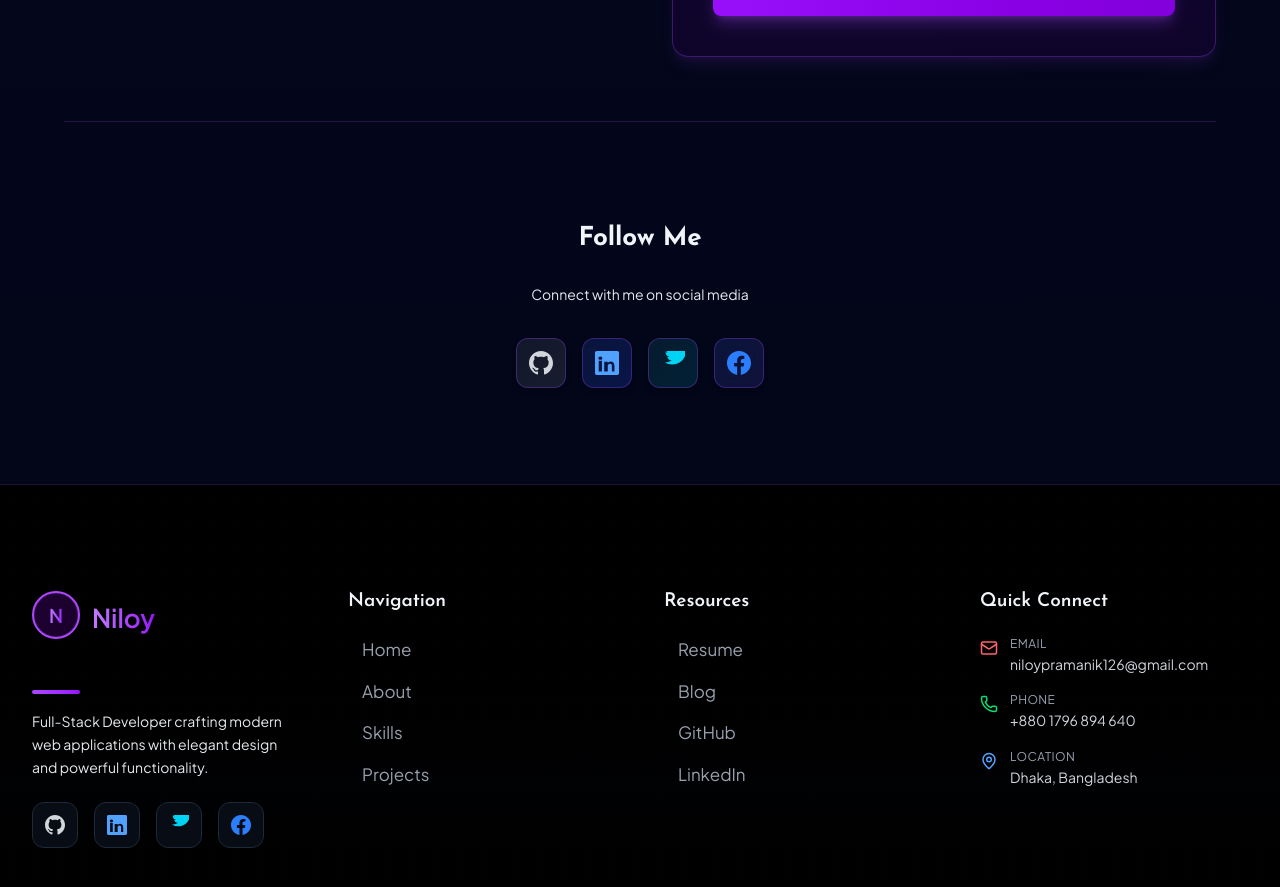
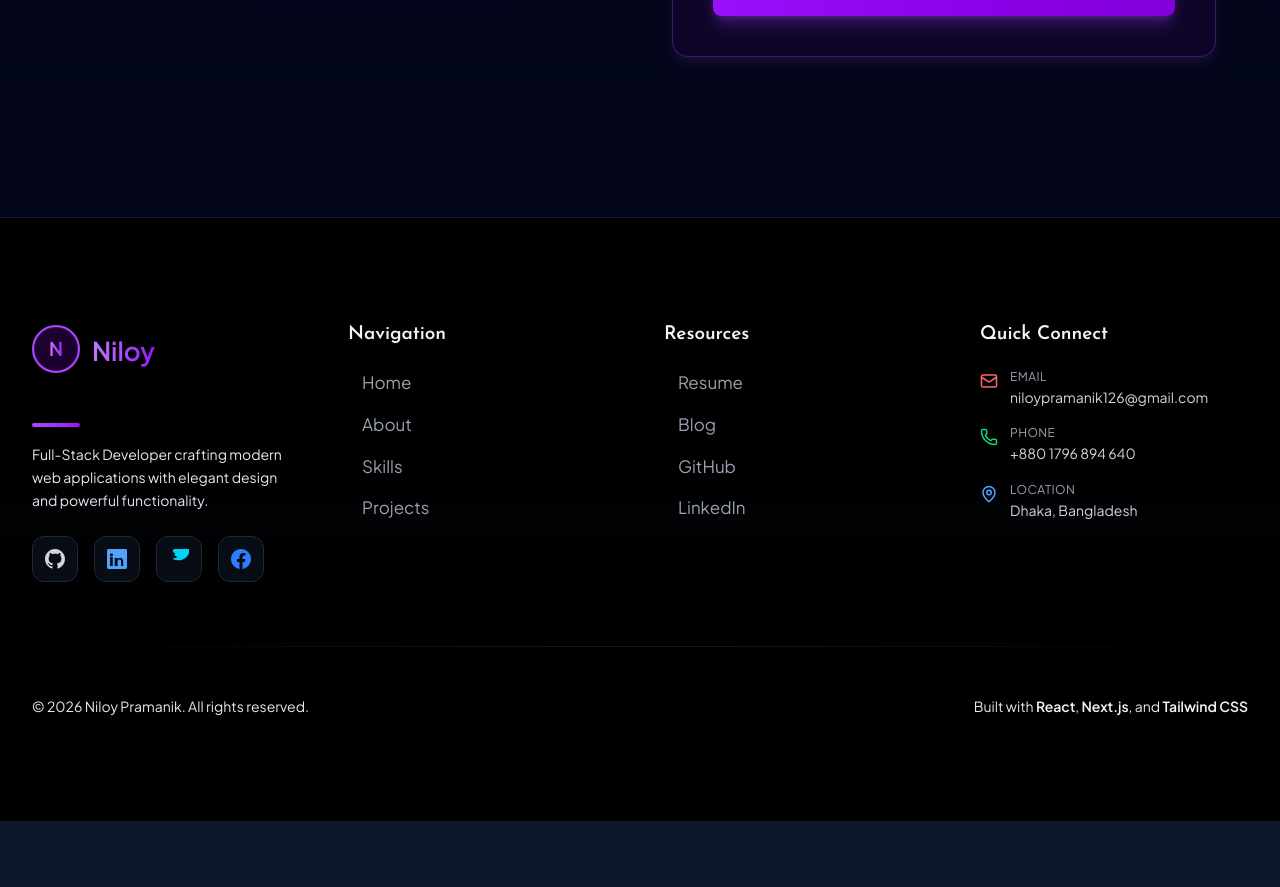
Before and after one commit to Niloy-Pramanik/My-Portfolio-Website, a Next.js app: page / in a window 1280 px wide. Shown: the part 10260-11147 px from the top of the page. After the commit the page ends 11081 px from the top, so only its background shows below. Built offline with nearby package versions, Linux system fonts and the light colour scheme.

Commit message:
fix: remove Follow Me section from Contact Information column - fix desktop alignment

```diff
--- a/src/components/ContactSection.tsx
+++ b/src/components/ContactSection.tsx
@@ -37,7 +37,7 @@ export function ContactSection() {
         <div className="grid grid-cols-1 lg:grid-cols-2 gap-6 sm:gap-10 md:gap-16 mb-16 items-start">
           {/* Contact Info Section */}
           <motion.div
-            className="flex flex-col space-y-6 h-full"
+            className="flex flex-col space-y-6"
             initial={{ opacity: 0, x: -20 }}
             whileInView={{ opacity: 1, x: 0 }}
             viewport={{ once: true }}
@@ -100,7 +100,7 @@ export function ContactSection() {
 
           {/* Contact Form Section */}
           <motion.form
-            className="space-y-6 bg-purple-950/20 p-8 md:p-10 rounded-2xl border border-purple-500/30 backdrop-blur-sm shadow-lg shadow-purple-500/10 h-full"
+            className="space-y-6 bg-purple-950/20 p-8 md:p-10 rounded-2xl border border-purple-500/30 backdrop-blur-sm shadow-lg shadow-purple-500/10"
             initial={{ opacity: 0, x: 20 }}
             whileInView={{ opacity: 1, x: 0 }}
             viewport={{ once: true }}
@@ -189,79 +189,6 @@ export function ContactSection() {
             </motion.button>
           </motion.form>
         </div>
-
-        {/* Follow Me Section - Full Width Below Grid */}
-        <motion.div
-          className="mt-16 pt-16 border-t border-purple-500/20"
-          initial={{ opacity: 0, y: 20 }}
-          whileInView={{ opacity: 1, y: 0 }}
-          viewport={{ once: true }}
-          transition={{ delay: 0.4 }}
-        >
-          <div className="text-center mb-8">
-            <h3 className="text-2xl sm:text-3xl font-bold text-white mb-2">Follow Me</h3>
-            <p className="text-slate-400 text-sm md:text-base">Connect with me on social media</p>
-          </div>
-
-          <div className="flex justify-center gap-4 flex-wrap">
-            {[
-              {
-                label: 'GitHub',
-                link: 'https://github.com/Niloy-Pramanik',
-                svg: (<svg viewBox="0 0 24 24" fill="currentColor" className="w-6 h-6"><path d="M12 0c-6.626 0-12 5.373-12 12 0 5.302 3.438 9.8 8.207 11.387.599.111.793-.261.793-.577v-2.234c-3.338.726-4.033-1.416-4.033-1.416-.546-1.387-1.333-1.756-1.333-1.756-1.089-.745.083-.729.083-.729 1.205.084 1.839 1.237 1.839 1.237 1.07 1.834 2.807 1.304 3.492.997.107-.775.418-1.305.762-1.604-2.665-.305-5.467-1.334-5.467-5.931 0-1.311.469-2.381 1.236-3.221-.124-.303-.535-1.524.117-3.176 0 0 1.008-.322 3.301 1.23.957-.266 1.983-.399 3.003-.404 1.02.005 2.047.138 3.006.404 2.291-1.552 3.297-1.23 3.297-1.23.653 1.653.242 2.874.118 3.176.77.84 1.235 1.911 1.235 3.221 0 4.609-2.807 5.624-5.479 5.921.43.372.823 1.102.823 2.222v 3.293c0 .319.192.694.801.576 4.765-1.589 8.199-6.086 8.199-11.386 0-6.627-5.373-12-12-12z" /></svg>),
-                color: 'text-gray-300',
-                hoverColor: 'hover:text-white',
-                bgGradient: 'from-gray-700/30 to-gray-600/30',
-                bgHover: 'hover:from-gray-700/50 hover:to-gray-600/50'
-              },
-              {
-                label: 'LinkedIn',
-                link: 'https://www.linkedin.com/in/niloy-pramanik-01a638233/?lipi=urn%3Ali%3Apage%3Ad_flagship3_profile_view_base_contact_details%3ByTQr1qaDQp2IWObkOqLf0A%3D%3D',
-                svg: (<svg viewBox="0 0 24 24" fill="currentColor" className="w-6 h-6"><path d="M20.447 20.452h-3.554v-5.569c0-1.328-.475-2.236-1.986-2.236-1.081 0-1.722.731-2.004 1.436-.103.249-.129.597-.129.946v5.423h-3.554s.05-8.799 0-9.719h3.554v1.375c.429-.663 1.199-1.606 2.920-1.606 2.135 0 3.753 1.395 3.753 4.396v5.554zM5.337 8.855c-1.144 0-1.915-.759-1.915-1.71 0-.956.769-1.71 1.958-1.71 1.187 0 1.914.754 1.939 1.71 0 .951-.752 1.71-1.982 1.71zm1.581 11.597H3.715V9.633h3.203v10.819zM22.225 0H1.771C.792 0 0 .774 0 1.729v20.542C0 23.227.792 24 1.771 24h20.451C23.2 24 24 23.227 24 22.271V1.729C24 .774 23.2 0 22.225 0z" /></svg>),
-                color: 'text-blue-400',
-                hoverColor: 'hover:text-blue-300',
-                bgGradient: 'from-blue-900/30 to-blue-800/30',
-                bgHover: 'hover:from-blue-900/50 hover:to-blue-800/50'
-              },
-              {
-                label: 'Twitter',
-                link: 'https://twitter.com',
-                svg: (<svg viewBox="0 0 24 24" fill="currentColor" className="w-6 h-6"><path d="M23.953 4.57a10 10 0 002.856-9.86 9.958 9.958 0 01-2.821.856 4.958 4.958 0 00-8.593 4.516 14.025 14.025 0 01-10.177-5.116 4.93 4.93 0 001.532 6.573 4.902 4.902 0 01-2.228-.616v.06a4.923 4.923 0 003.946 4.827 4.996 4.996 0 01-2.212.085 4.936 4.936 0 004.604 3.417 9.867 9.867 0 01-6.102 2.105c-.39 0-.779-.023-1.17-.067a13.995 13.995 0 007.557 2.209c9.053 0 13.998-7.496 13.998-13.985 0-.21 0-.42-.015-.63A9.935 9.935 0 0024 4.59z" /></svg>),
-                color: 'text-cyan-400',
-                hoverColor: 'hover:text-cyan-300',
-                bgGradient: 'from-cyan-900/30 to-cyan-800/30',
-                bgHover: 'hover:from-cyan-900/50 hover:to-cyan-800/50'
-              },
-              {
-                label: 'Facebook',
-                link: 'https://www.facebook.com/niloy.pramanik.668015',
-                svg: (<svg viewBox="0 0 24 24" fill="currentColor" className="w-6 h-6"><path d="M24 12.073c0-6.627-5.373-12-12-12s-12 5.373-12 12c0 5.99 4.388 10.954 10.125 11.854v-8.385H7.078v-3.47h3.047V9.43c0-3.007 1.792-4.669 4.533-4.669 1.312 0 2.686.235 2.686.235v2.953H15.83c-1.491 0-1.956.925-1.956 1.874v2.25h3.328l-.532 3.47h-2.796v8.385C19.612 23.027 24 18.062 24 12.073z" /></svg>),
-                color: 'text-blue-500',
-                hoverColor: 'hover:text-blue-400',
-                bgGradient: 'from-blue-900/30 to-indigo-900/30',
-                bgHover: 'hover:from-blue-900/50 hover:to-indigo-900/50'
-              },
-            ].map((social, i) => (
-              <motion.a
-                key={i}
-                href={social.link}
-                target="_blank"
-                rel="noopener noreferrer"
-                className={`group relative p-3 rounded-xl border border-purple-500/30 transition-all duration-300 backdrop-blur-sm shadow-md hover:shadow-lg hover:shadow-purple-500/30 bg-linear-to-br ${social.bgGradient} ${social.bgHover}`}
-                whileHover={{ y: -4, scale: 1.1 }}
-                whileTap={{ scale: 0.95 }}
-                title={social.label}
-              >
-                <div className={`${social.color} ${social.hoverColor} transition-colors duration-300`}>
-                  {social.svg}
-                </div>
-                <div className="absolute -bottom-8 left-1/2 -translate-x-1/2 opacity-0 group-hover:opacity-100 transition-opacity duration-300 whitespace-nowrap pointer-events-none">
-                  <span className="text-xs font-semibold text-white bg-slate-900 px-2 py-1 rounded">{social.label}</span>
-                </div>
-              </motion.a>
-            ))}
-          </div>
-        </motion.div>
       </div>
     </section>
   );
```
